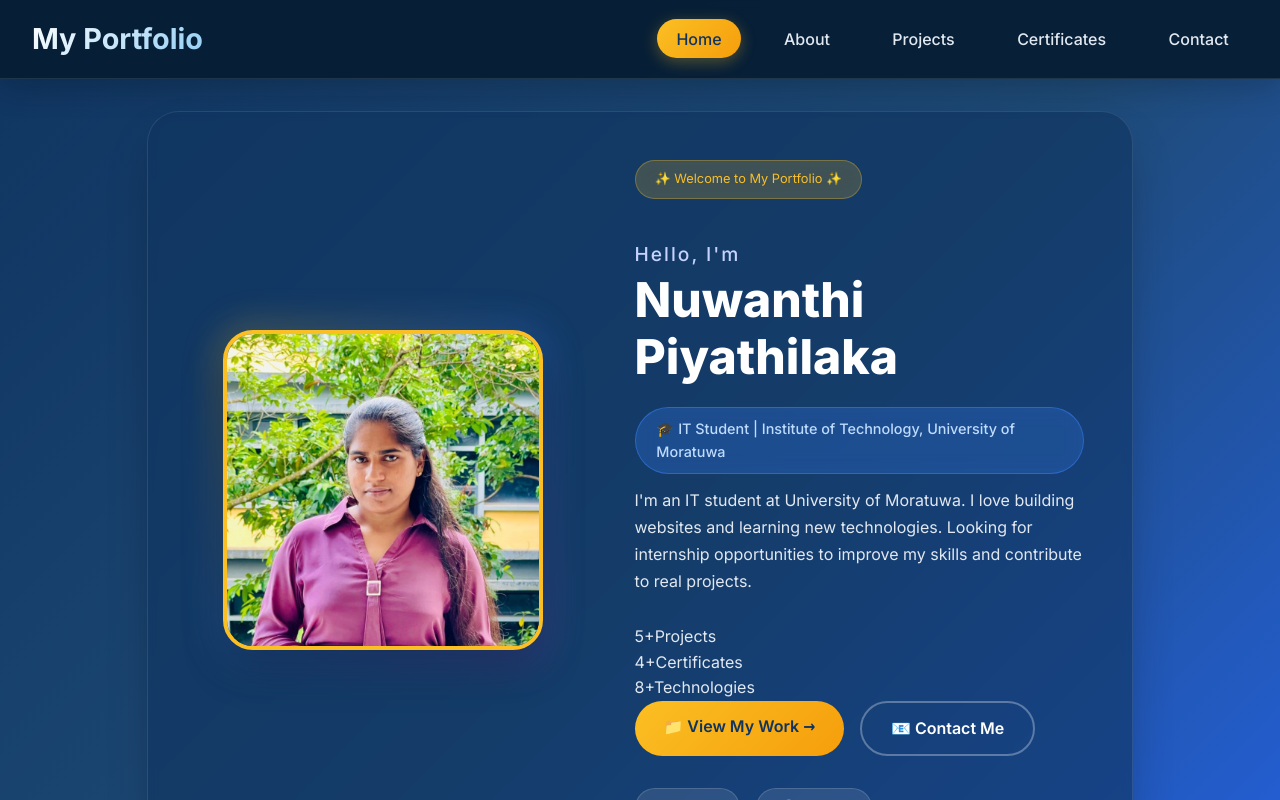
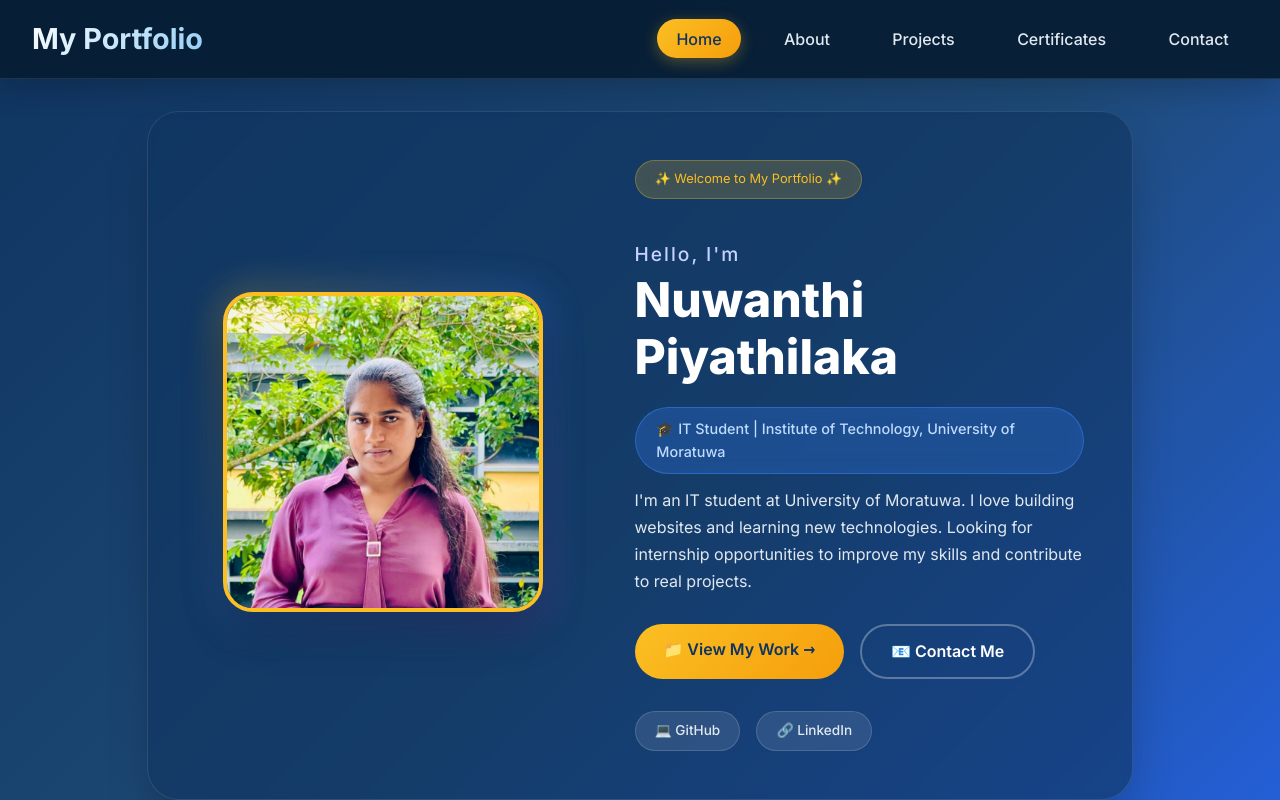
Before and after one commit to Nuwanthi608/my-portfolio, a React (Create React App) app: page / in a window 1280 px wide. Shown: the top 800 px of the page. Built offline with nearby package versions, Linux system fonts and the light colour scheme.

Commit message:
Cleaned up folder structure and updated portfolio files

```diff
--- a/src/components/Home.js
+++ b/src/components/Home.js
@@ -37,21 +37,7 @@ function Home() {
               Looking for internship opportunities to improve my skills and contribute to real projects.
             </p>
 
-            {/* Quick Stats */}
-            <div className="quick-stats">
-              <div className="stat-item">
-                <span className="stat-number">5+</span>
-                <span className="stat-label">Projects</span>
-              </div>
-              <div className="stat-item">
-                <span className="stat-number">4+</span>
-                <span className="stat-label">Certificates</span>
-              </div>
-              <div className="stat-item">
-                <span className="stat-number">8+</span>
-                <span className="stat-label">Technologies</span>
-              </div>
-            </div>
+
 
             <div className="home-buttons">
               <a href="/projects" className="btn-primary">📁 View My Work →</a>
```
